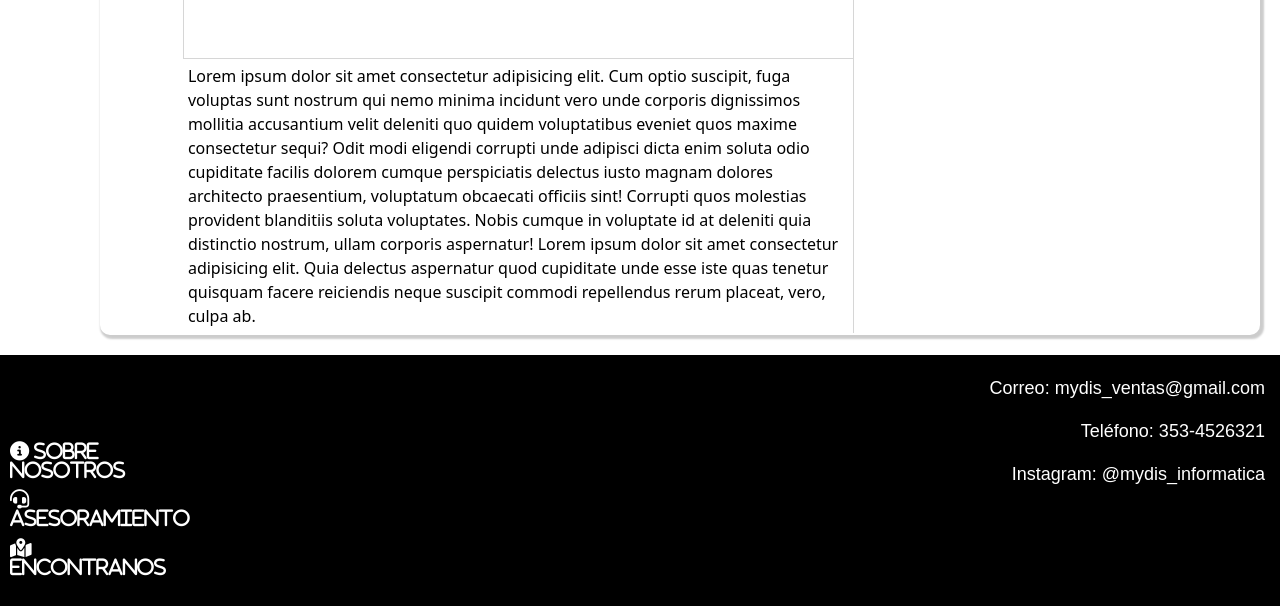
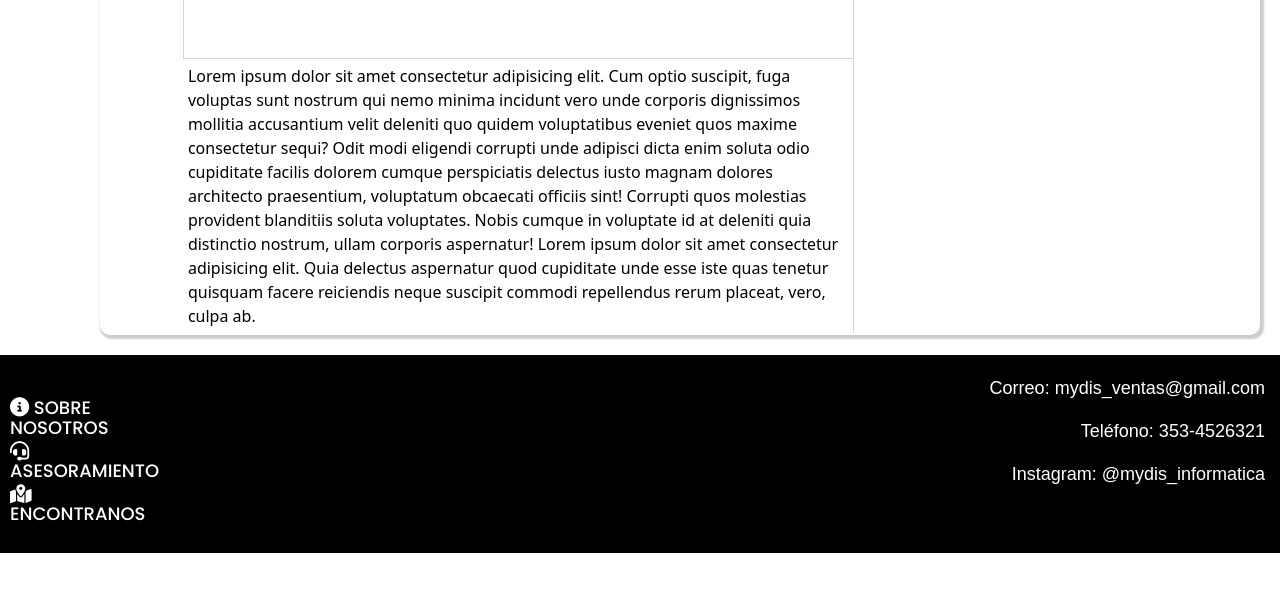
Before and after one commit to MatiasDupraz/Proyecto_Final, a plain HTML site: page pages/producto.html in a window 1280 px wide. Shown: the part 1045-1651 px from the top of the page. After the commit the page ends 1598 px from the top, so only its background shows below. Drawn offline with nearby package versions, Linux system fonts and the light colour scheme; a web font is replaced by a local one.

Commit message:
Modificacion márgenes imágenes y footer productos

```diff
--- a/pages/producto.html
+++ b/pages/producto.html
@@ -151,12 +151,13 @@
             </div>
         </div>
     </main>
+
     <footer>
         <div class="ico">
             <br>
-            <a class="link" href="sobreNosotros.html"></a><i class="fa-solid fa-circle-info"> Sobre Nosotros</i></a>
-            <a class="link" href="https://wa.me/154144699"></a><i class="fa-solid fa-headset"> Asesoramiento</i></a>
-            <a class="link" href="https://goo.gl/maps/sozeogSsMyVNoc847"></a><i class="fa-solid fa-map-location-dot"> Encontranos</i></a>
+            <i class="fa-solid fa-circle-info"><a class="link" href="page/sobreNosotros.html"> Sobre Nosotros</a></i>
+            <i class="fa-solid fa-headset"><a class="link" href="https://www.google.com/search?q=mydis&oq=mydis&aqs=chrome..69i57j69i59j69i60l2j69i61j69i60.2263j0j4&sourceid=chrome&ie=UTF-8#"> Asesoramiento</a></i>
+            <i class="fa-solid fa-map-location-dot"><a class="link" href="https://goo.gl/maps/sozeogSsMyVNoc847"> Encontranos</a></i>
             <br>
         </div>
         <div class="info">
```
Also changed, not shown: assets/img/productos/notebooks/dell-inspiron-3511-15/2.png, assets/img/productos/notebooks/dell-inspiron-3511-15/4.png.
